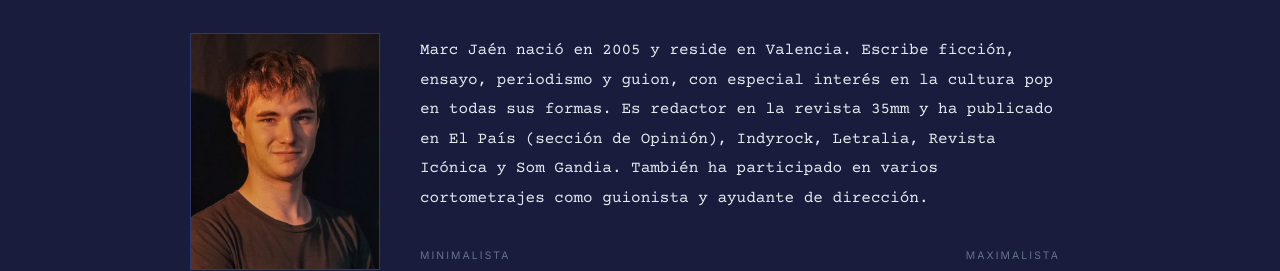
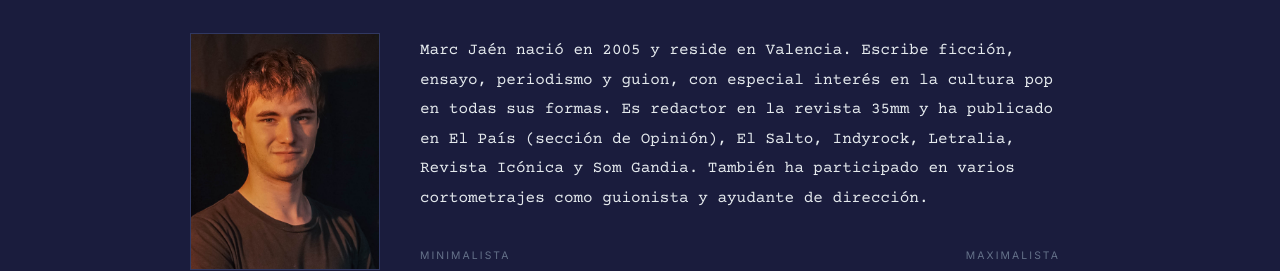
Before and after one commit to marcjaen/portfolio, a plain HTML site: page index.html in a window 1280 px wide. Shown: the part 229-500 px from the top of the page. Drawn offline with nearby package versions, Linux system fonts and the light colour scheme.

Commit message:
Update index.html

```diff
--- a/index.html
+++ b/index.html
@@ -6,7 +6,7 @@
 
 <!-- SEO -->
 <title>Marc Jaén | Periodista cultural</title>
-<meta name="description" content="Marc Jaén Domínguez, periodista cultural. Redactor en la revista 35mm. Ensayo, artículos, crónica y guion. Publicado en El País, Indyrock, Letralia, Revista Icónica y Som Gandia. Coordinador del Biblioclub y el Cineclub de la UPV.">
+<meta name="description" content="Marc Jaén Domínguez, periodista cultural. Redactor en la revista 35mm. Ensayo, artículos, crónica y guion. Publicado en El País, El Salto, Indyrock, Letralia, Revista Icónica y Som Gandia. Coordinador del Biblioclub y el Cineclub de la UPV.">
 <meta name="author" content="Marc Jaén Domínguez">
 <meta name="robots" content="index, follow, max-image-preview:large">
 <meta name="theme-color" content="#12132e">
@@ -17,13 +17,13 @@
 <meta property="og:type" content="website">
 <meta property="og:site_name" content="Marc Jaén">
 <meta property="og:title" content="Marc Jaén | Periodista cultural">
-<meta property="og:description" content="Marc Jaén Domínguez escribe ensayo, periodismo cultural, ficción y guion. Es redactor en la revista 35mm y ha publicado en El País, Indyrock, Letralia, Revista Icónica y Som Gandia. Coordina el Biblioclub y el Cineclub de la Universitat Politècnica de València.">
+<meta property="og:description" content="Marc Jaén Domínguez escribe ensayo, periodismo cultural, ficción y guion. Es redactor en la revista 35mm y ha publicado en El País, El Salto, Indyrock, Letralia, Revista Icónica y Som Gandia. Coordina el Biblioclub y el Cineclub de la Universitat Politècnica de València.">
 <meta property="og:url" content="https://marcjaen.es/">
 <meta property="og:image" content="https://marcjaen.es/logomarc.png">
 <meta property="og:locale" content="es_ES">
 <meta name="twitter:card" content="summary">
 <meta name="twitter:title" content="Marc Jaén | Periodista cultural">
-<meta name="twitter:description" content="Marc Jaén Domínguez escribe ensayo, periodismo cultural, ficción y guion. Redactor en la revista 35mm. Ha publicado en El País, Indyrock, Letralia, Revista Icónica y Som Gandia.">
+<meta name="twitter:description" content="Marc Jaén Domínguez escribe ensayo, periodismo cultural, ficción y guion. Redactor en la revista 35mm. Ha publicado en El País, El Salto, Indyrock, Letralia, Revista Icónica y Som Gandia.">
 <meta name="twitter:image" content="https://marcjaen.es/logomarc.png">
 
 <!-- Datos estructurados -->
@@ -645,7 +645,7 @@ a:focus-visible,button:focus-visible,input:focus-visible{
     </div>
 
     <div class="sobre-texto">
-      <div class="sobre-bio" id="bioTexto">Marc Jaén nació en 2005 y reside en Valencia. Escribe ficción, ensayo, periodismo y guion, con especial interés en la cultura pop en todas sus formas. Es redactor en la revista 35mm y ha publicado en El País (sección de Opinión), Indyrock, Letralia, Revista Icónica y Som Gandia. También ha participado en varios cortometrajes como guionista y ayudante de dirección.</div>
+      <div class="sobre-bio" id="bioTexto">Marc Jaén nació en 2005 y reside en Valencia. Escribe ficción, ensayo, periodismo y guion, con especial interés en la cultura pop en todas sus formas. Es redactor en la revista 35mm y ha publicado en El País (sección de Opinión), El Salto, Indyrock, Letralia, Revista Icónica y Som Gandia. También ha participado en varios cortometrajes como guionista y ayudante de dirección.</div>
       <label for="tonoSlider" class="sr-only">Ajustar el tono de la biografía, de minimalista a maximalista</label>
       <div class="tono-label-row"><span>Minimalista</span><span>Maximalista</span></div>
       <input type="range" class="slider" id="tonoSlider" min="0" max="6" step="1" value="3">
@@ -856,10 +856,10 @@ const bios = [
   "Escribe.",
   "Escribe ficción, ensayo y periodismo.",
   "Escribe ficción, ensayo, periodismo y guion. Le interesa la cultura pop en todas sus formas. Es redactor en la revista 35mm y suele consumir cine, música y literatura como parte de su día a día.",
-  "Marc Jaén nació en 2005 y reside en Valencia. Escribe ficción, ensayo, periodismo y guion, con especial interés en la cultura pop en todas sus formas. Es redactor en la revista 35mm y ha publicado en El País (sección de Opinión), Indyrock, Letralia, Revista Icónica y Som Gandia. También ha participado en varios cortometrajes como guionista y ayudante de dirección.",
-  "Marc Jaén nació en 2005 y reside en Valencia. Escribe ficción, ensayo, periodismo y guion desde un ángulo que combina criterio técnico musical (formación de conservatorio) con una lectura social de la cultura pop. Es redactor en la revista 35mm y ha publicado en El País (sección de Opinión), Indyrock, Letralia, Revista Icónica y Som Gandia. También ha participado en varios cortometrajes como guionista y ayudante de dirección, ha formado parte del jurado de Cinema Jove y coordina el Biblioclub y el Cineclub de la Universitat Politècnica de València.",
-  "Marc Jaén nació en 2005 y reside en Valencia. Escribe ficción, ensayo, periodismo y guion desde un ángulo que combina criterio técnico musical (formación de conservatorio) con una lectura social de la cultura pop. Le interesan el cine, la literatura y la música cuando sirven para entender algo sobre las personas, y sobre todo cuando la cultura pop les da una identidad mayor. Actualmente es redactor en la revista 35mm y ha publicado en El País (sección de Opinión), Indyrock, Letralia, Revista Icónica y Som Gandia. Ha participado en varios cortometrajes, ha formado parte del jurado de Cinema Jove y coordina el Biblioclub y el Cineclub de la Universitat Politècnica de València.",
-  "Marc Jaén nació en 2005 y reside en Valencia. Escribe ficción, ensayo, periodismo y guion desde un ángulo que combina criterio técnico musical (formación de conservatorio) con una lectura social de la cultura pop. Le interesan el cine, la literatura y la música cuando dejan de ser un tema y se convierten en una excusa para hablar de la identidad y de lo que la cultura pop revela sobre las personas. Actualmente es redactor en la revista 35mm y ha publicado en El País (sección de Opinión), Indyrock, Letralia, Revista Icónica y Som Gandia. Ha trabajado en varios cortometrajes, ha formado parte del jurado de Cinema Jove y coordina el Biblioclub y el Cineclub de la Universitat Politècnica de València."
+  "Marc Jaén nació en 2005 y reside en Valencia. Escribe ficción, ensayo, periodismo y guion, con especial interés en la cultura pop en todas sus formas. Es redactor en la revista 35mm y ha publicado en El País (sección de Opinión), El Salto, Indyrock, Letralia, Revista Icónica y Som Gandia. También ha participado en varios cortometrajes como guionista y ayudante de dirección.",
+  "Marc Jaén nació en 2005 y reside en Valencia. Escribe ficción, ensayo, periodismo y guion desde un ángulo que combina criterio técnico musical (formación de conservatorio) con una lectura social de la cultura pop. Es redactor en la revista 35mm y ha publicado en El País (sección de Opinión), El Salto, Indyrock, Letralia, Revista Icónica y Som Gandia. También ha participado en varios cortometrajes como guionista y ayudante de dirección, ha formado parte del jurado de Cinema Jove y coordina el Biblioclub y el Cineclub de la Universitat Politècnica de València.",
+  "Marc Jaén nació en 2005 y reside en Valencia. Escribe ficción, ensayo, periodismo y guion desde un ángulo que combina criterio técnico musical (formación de conservatorio) con una lectura social de la cultura pop. Le interesan el cine, la literatura y la música cuando sirven para entender algo sobre las personas, y sobre todo cuando la cultura pop les da una identidad mayor. Actualmente es redactor en la revista 35mm y ha publicado en El País (sección de Opinión), El Salto, Indyrock, Letralia, Revista Icónica y Som Gandia. Ha participado en varios cortometrajes, ha formado parte del jurado de Cinema Jove y coordina el Biblioclub y el Cineclub de la Universitat Politècnica de València.",
+  "Marc Jaén nació en 2005 y reside en Valencia. Escribe ficción, ensayo, periodismo y guion desde un ángulo que combina criterio técnico musical (formación de conservatorio) con una lectura social de la cultura pop. Le interesan el cine, la literatura y la música cuando dejan de ser un tema y se convierten en una excusa para hablar de la identidad y de lo que la cultura pop revela sobre las personas. Actualmente es redactor en la revista 35mm y ha publicado en El País (sección de Opinión), El Salto, Indyrock, Letralia, Revista Icónica y Som Gandia. Ha trabajado en varios cortometrajes, ha formado parte del jurado de Cinema Jove y coordina el Biblioclub y el Cineclub de la Universitat Politècnica de València."
 ];
 
 const slider = document.getElementById('tonoSlider');
```
